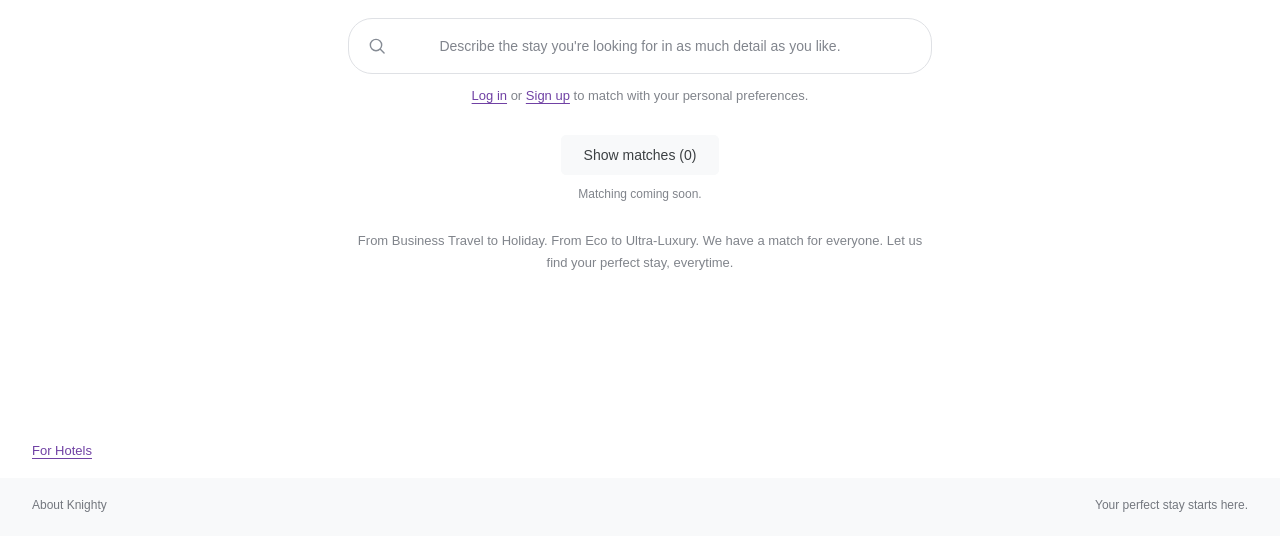
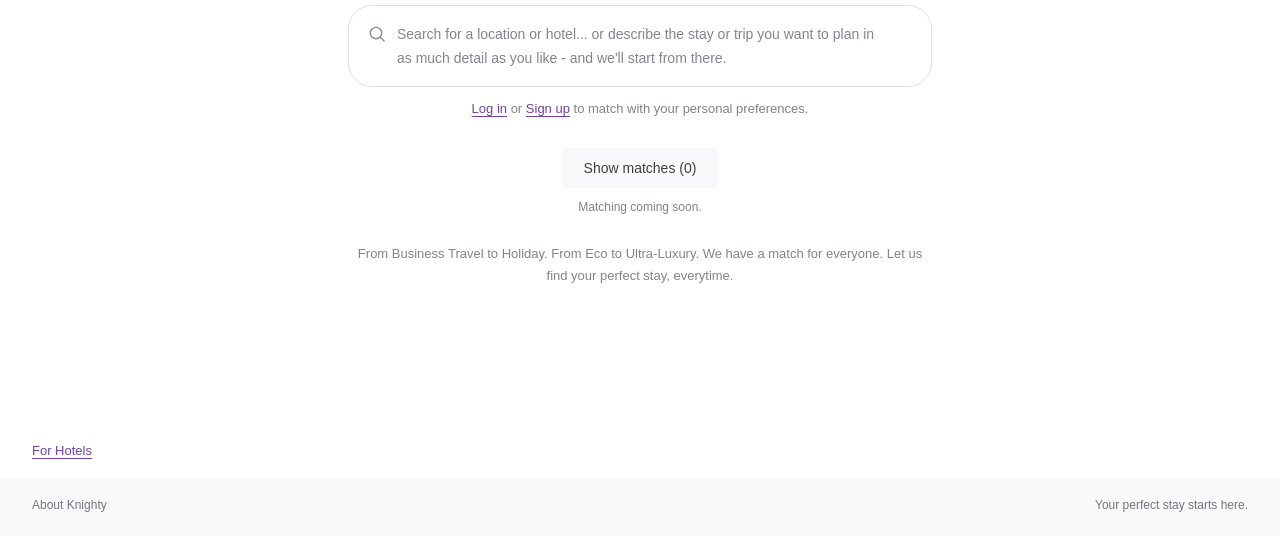
Before and after one commit to andrewmartz-af/KnightyLandingSimple, a website: page index.html in a window 1280 px wide. Shown: the part 264-800 px from the top of the page. Drawn offline with Linux system fonts and the light colour scheme.

Commit message:
Update quick-match search guidance

```diff
--- a/index.html
+++ b/index.html
@@ -28,8 +28,9 @@
         <form role="search">
           <div class="search-box">
             <svg class="search-icon" aria-hidden="true" viewBox="0 0 24 24" fill="none"><circle cx="10.8" cy="10.8" r="6.8"></circle><path d="m16 16 4.5 4.5"></path></svg>
-            <label class="sr-only" for="search">Describe the stay you're looking for</label>
-            <input id="search" name="q" type="text" placeholder="Describe the stay you're looking for in as much detail as you like." autocomplete="off" maxlength="2048" aria-describedby="login-note" required>
+            <label class="sr-only" for="search">Search for a location, hotel, stay or trip</label>
+            <input id="search" name="q" type="text" placeholder="Search for a location or hotel... or describe the stay or trip you want to plan in as much detail as you like - and we'll start from there." autocomplete="off" maxlength="2048" aria-describedby="login-note" required>
+            <label class="search-prompt" for="search" aria-hidden="true">Search for a location or hotel... or describe the stay or trip you want to plan in as much detail as you like - and we'll start from there.</label>
             <button class="clear" type="button" aria-label="Clear search" hidden>×</button>
           </div>
           <p class="login-note" id="login-note"><a class="login-link" href="/login">Log in</a> or <a class="login-link" href="/signup">Sign up</a> to match with your personal preferences.</p>
--- a/styles.css
+++ b/styles.css
@@ -145,3 +145,11 @@ body:has(.results-main) #brand .brand-name { width: 139px; }
 .profile-heading { display: flex; align-items: center; flex-wrap: wrap; gap: 8px 14px; }
 .hotel-profile-dialog.founders-circle-profile { background: #f4eefb; }
 .founders-circle-profile .profile-scroll::-webkit-scrollbar-thumb { border-color: #f4eefb; }
+
+/* Keep the complete prompt readable, with identical geometry after typing. */
+.search-box:has(.search-prompt) { display: grid; align-items: start; height: auto; min-height: 56px; padding-block: 16px; }
+.search-box:has(.search-prompt) #search { grid-area: 1 / 1; align-self: start; padding-left: 0; }
+.search-box:has(.search-prompt) #search::placeholder { color: transparent; }
+.search-prompt { grid-area: 1 / 1; cursor: text; text-align: left; font-size: 14px; line-height: 24px; color: #81858d; }
+#search:not(:placeholder-shown) ~ .search-prompt { visibility: hidden; }
+.search-box:has(.search-prompt) .search-icon { top: 28px; }
```
Also changed, not shown: matches.html (+3 -2 lines).
